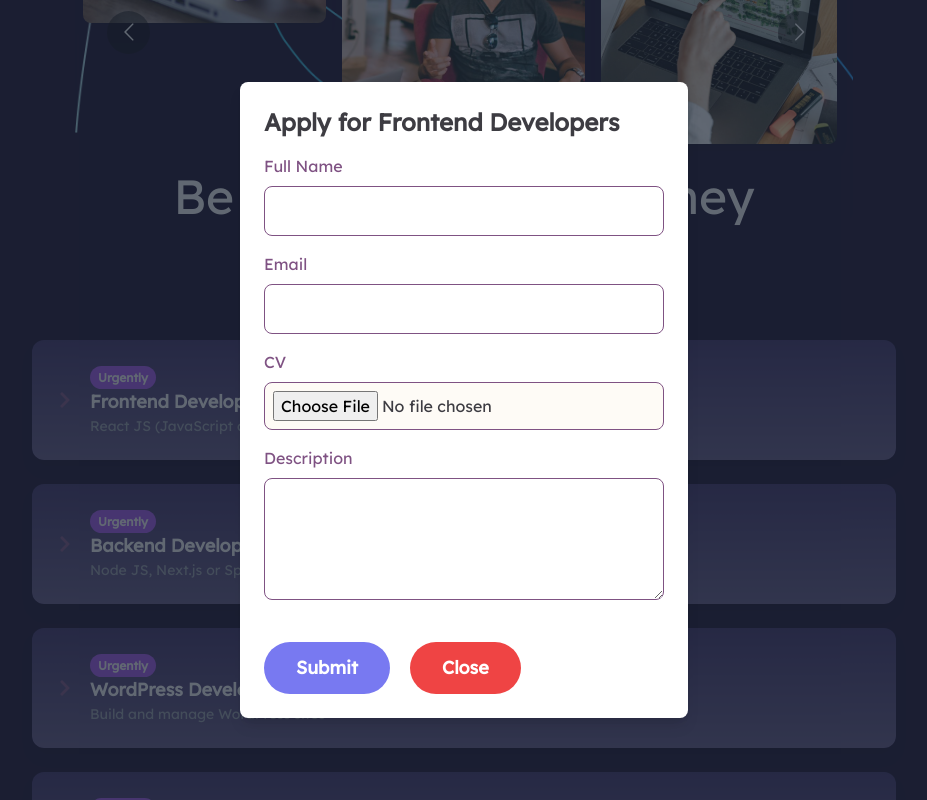
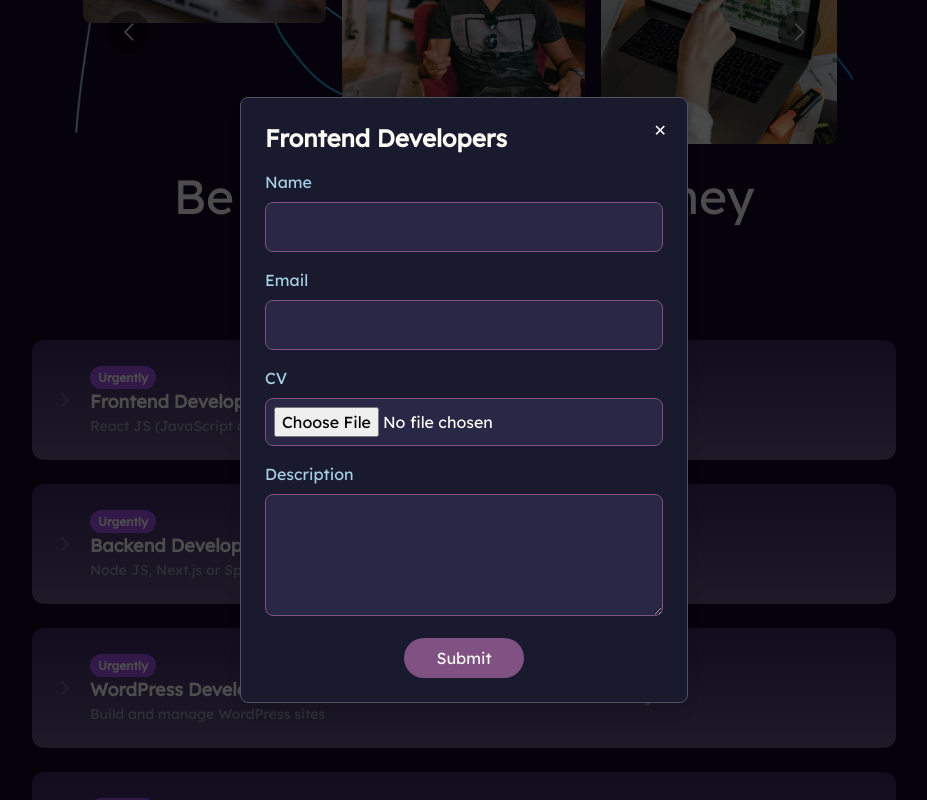
Before and after one commit to Zyberloop/Zyberloop-Web, a React (Vite) app: page /careers in a window 1280 px wide. Both pictures are taken after a click on the element 640 px from the left and 950 px from the top of the page. Shown: the part 550-1350 px from the top of the page, without its empty margins (176-1103 px from the left). Built offline with nearby package versions, Linux system fonts and the light colour scheme; a web font is replaced by a local one.

Commit message:
careers page updated

```diff
--- a/src/components/Popup.jsx
+++ b/src/components/Popup.jsx
@@ -1,10 +1,10 @@
 import React, { useState } from "react";
-import emailjs from "emailjs-com"; // Import EmailJS
+import emailjs from "emailjs-com";
 
 const Popup = ({ isOpen, onClose, jobType }) => {
   const [fullName, setFullName] = useState("");
   const [email, setEmail] = useState("");
-  const [cv, setCv] = useState(null); // Set CV as a file object
+  const [cv, setCv] = useState(null);
   const [description, setDescription] = useState("");
 
   const handleSubmit = (e) => {
@@ -41,7 +41,7 @@ const Popup = ({ isOpen, onClose, jobType }) => {
         (response) => {
           console.log("SUCCESS!", response.status, response.text);
           alert("Application submitted successfully!");
-          onClose(); // Close the popup after submission
+          onClose();
         },
         (err) => {
           console.log("FAILED...", err);
@@ -53,63 +53,76 @@ const Popup = ({ isOpen, onClose, jobType }) => {
   if (!isOpen) return null;
 
   return (
-    <div className="fixed inset-0 bg-gray-800 bg-opacity-70 flex items-center justify-center z-50">
-      <div className="bg-white p-6 rounded-lg shadow-lg w-full max-w-md relative">
-        <h2 className="text-2xl font-bold mb-4 text-[#3D3C42]">
-          Apply for {jobType}
-        </h2>
+    <div className="fixed inset-0 bg-black bg-opacity-70 flex items-center justify-center z-50">
+      <div className="relative bg-[#1a1a2e] p-6 rounded-lg shadow-lg w-full max-w-md text-white backdrop-blur-md border border-gray-600">
+        {/* Close Button */}
+        <button
+          onClick={onClose}
+          className="absolute top-3 right-3 text-white bg-opacity-50 hover:bg-opacity-80 rounded-full p-2"
+        >
+          ✕
+        </button>
+
+        {/* Job Type Header */}
+        <h2 className="text-2xl font-bold mb-4 text-[#FEFBF6]">{jobType}</h2>
+
+        {/* Form */}
         <form onSubmit={handleSubmit}>
+          {/* Full Name */}
           <div className="mb-4">
-            <label className="block text-[#7F5283] mb-2">Full Name</label>
+            <label className="block text-[#A6D1E6] mb-2">Name</label>
             <input
               type="text"
               value={fullName}
               onChange={(e) => setFullName(e.target.value)}
-              className="w-full border border-[#7F5283] p-3 rounded-lg focus:ring-2 focus:ring-[#3D3C42]"
+              className="w-full bg-[#282846] text-[#FEFBF6] border border-[#7F5283] p-3 rounded-lg focus:ring-2 focus:ring-[#A6D1E6]"
               required
             />
           </div>
+
+          {/* Email */}
           <div className="mb-4">
-            <label className="block text-[#7F5283] mb-2">Email</label>
+            <label className="block text-[#A6D1E6] mb-2">Email</label>
             <input
               type="email"
               value={email}
               onChange={(e) => setEmail(e.target.value)}
-              className="w-full border border-[#7F5283] p-3 rounded-lg focus:ring-2 focus:ring-[#3D3C42]"
+              className="w-full bg-[#282846] text-[#FEFBF6] border border-[#7F5283] p-3 rounded-lg focus:ring-2 focus:ring-[#A6D1E6]"
               required
             />
           </div>
+
+          {/* CV Upload */}
           <div className="mb-4">
-            <label className="block text-[#7F5283] mb-2">CV</label>
+            <label className="block text-[#A6D1E6] mb-2">CV</label>
             <input
               type="file"
-              onChange={(e) => setCv(e.target.files[0])} // Capture the file
-              className="w-full border border-[#7F5283] p-2 rounded-lg bg-[#FEFBF6] text-[#3D3C42]"
+              onChange={(e) => setCv(e.target.files[0])}
+              className="w-full bg-[#282846] text-[#FEFBF6] border border-[#7F5283] p-2 rounded-lg focus:ring-2 focus:ring-[#A6D1E6]"
               required
             />
           </div>
+
+          {/* Description */}
           <div className="mb-4">
-            <label className="block text-[#7F5283] mb-2">Description</label>
+            <label className="block text-[#A6D1E6] mb-2">Description</label>
             <textarea
               value={description}
               onChange={(e) => setDescription(e.target.value)}
-              className="w-full border border-[#7F5283] p-3 rounded-lg focus:ring-2 focus:ring-[#3D3C42]"
+              className="w-full bg-[#282846] text-[#FEFBF6] border border-[#7F5283] p-3 rounded-lg focus:ring-2 focus:ring-[#A6D1E6]"
               rows="4"
             />
           </div>
-          <button
-            type="submit"
-            className="inline-block mt-5 px-8 py-3 text-lg font-semibold text-white bg-Card_Button rounded-full hover:bg-primary transition duration-300"
-          >
-            Submit
-          </button>
-          <button
-            type="button"
-            onClick={onClose}
-            className="inline-block mt-5 ml-5 px-8 py-3 text-lg font-semibold text-white bg-red-500 rounded-full hover:bg-primary transition duration-300"
-          >
-            Close
-          </button>
+
+          {/* Submit Button */}
+          <div className="flex justify-center">
+            <button
+              type="submit"
+              className="bg-[#7F5283] hover:bg-[#A6D1E6] text-[#FEFBF6] py-2 px-8 rounded-full transition-all duration-300"
+            >
+              Submit
+            </button>
+          </div>
         </form>
       </div>
     </div>
```
